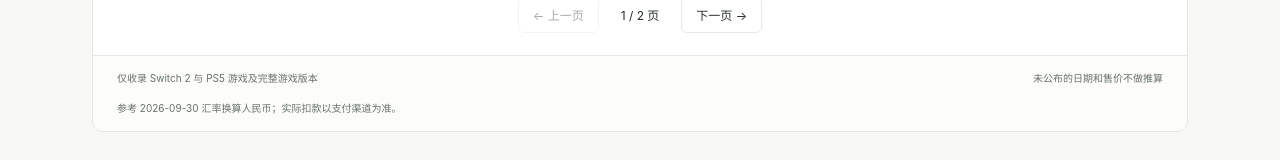
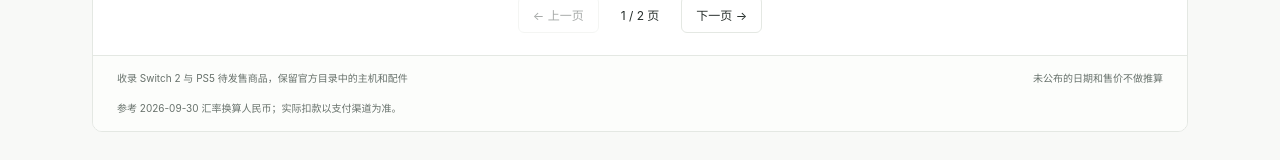
Before and after one commit to Clay10096/game-notes-upcoming, a website with bundled scripts: page site/index.html in a window 1280 px wide. Shown: the part 4217-4377 px from the top of the page. Built offline with nearby package versions, Linux system fonts and the light colour scheme.

Commit message:
Update catalog footnote for upcoming games section

```diff
--- a/site/index.html
+++ b/site/index.html
@@ -46,7 +46,7 @@
         <ul id="game-list" aria-label="即将发售游戏列表"></ul>
       </div>
       <nav id="pagination" class="pagination" aria-label="结果分页" hidden><button type="button" id="prev">← 上一页</button><span id="page-label"></span><button type="button" id="next">下一页 →</button></nav>
-      <div class="catalog-foot"><span>仅收录 Switch 2 与 PS5 游戏及完整游戏版本</span><span>未公布的日期和售价不做推算</span><span id="fx-note">人民币参考价正在读取汇率…</span></div>
+      <div class="catalog-foot"><span>收录 Switch 2 与 PS5 待发售商品，保留官方目录中的主机和配件</span><span>未公布的日期和售价不做推算</span><span id="fx-note">人民币参考价正在读取汇率…</span></div>
     </section>
     <footer><p>游戏发售笔记 · 即将发售</p><p>商品名称、日期、价格及图片来自 Nintendo 与 PlayStation 官方商店。购买前请以官方商品页为准。</p><p id="source-note"></p></footer>
   </main>
```
